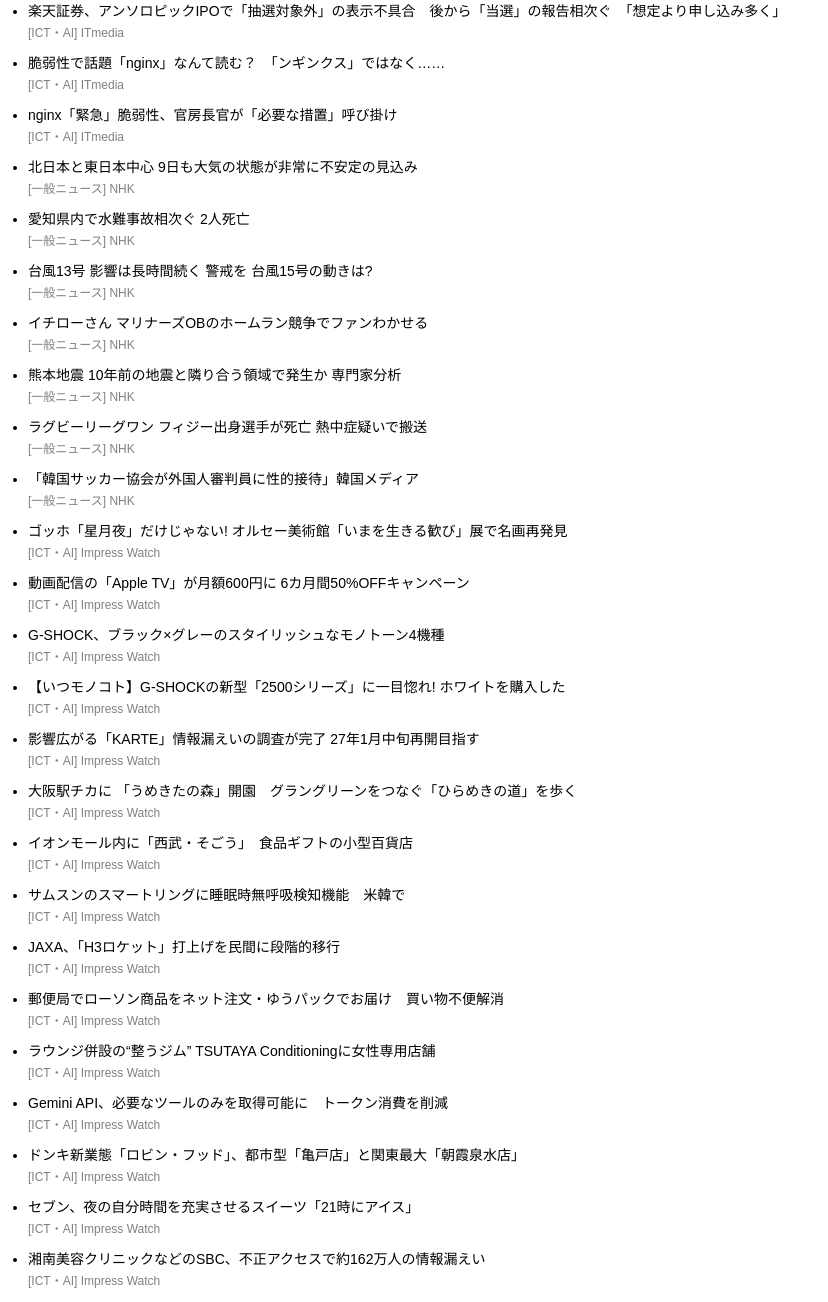
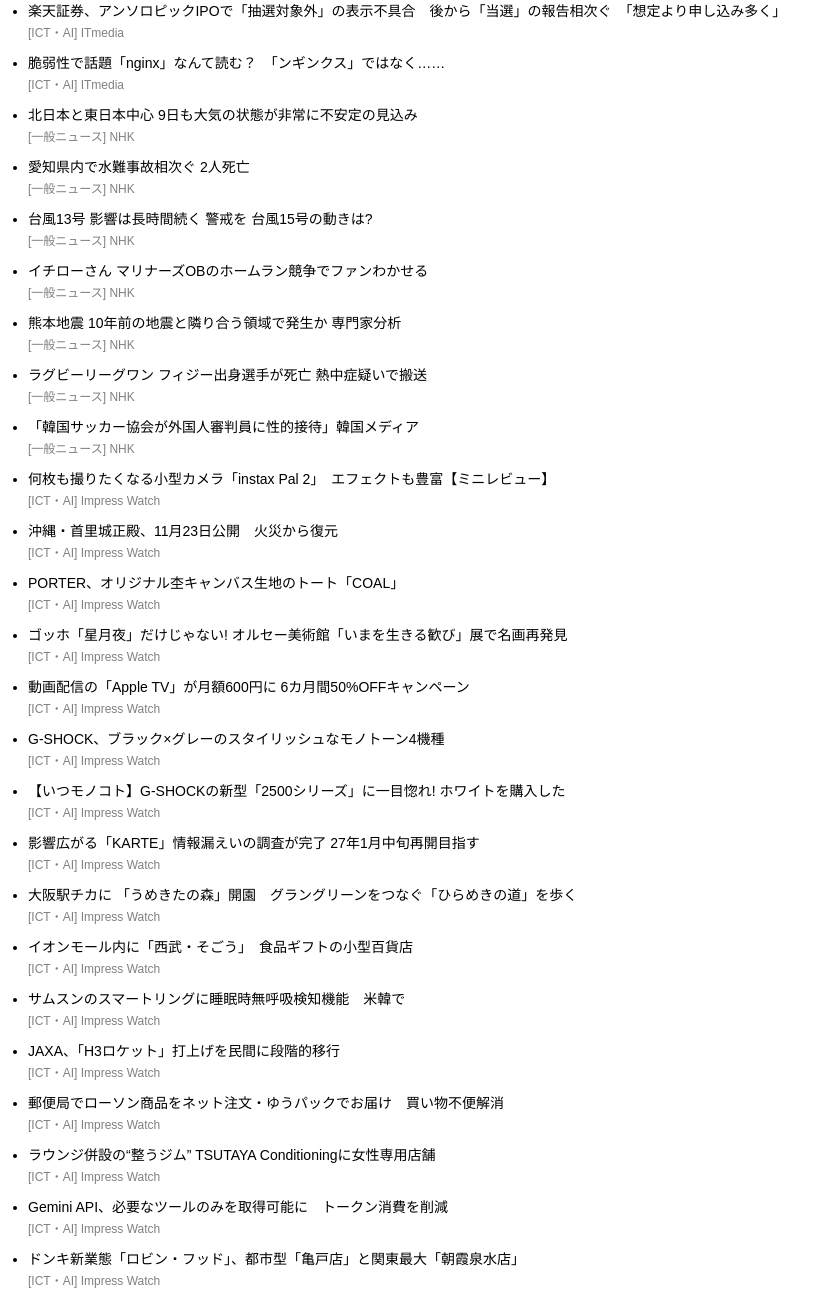
Before and after one commit to hama2016ap-art/education-ict-news, a plain HTML site: page index.html in a window 1280 px wide. Shown: the part 1317-2619 px from the top of the page, without its empty margins (0-828 px from the left). Drawn offline with Linux system fonts and the light colour scheme.

Commit message:
Auto update news

```diff
--- a/index.html
+++ b/index.html
@@ -61,7 +61,7 @@ a:hover {
 <h1>教育ICTニュース</h1>
 
 <div class="update">
-最終更新: 2026-11-22 07:58:43
+最終更新: 2026-11-22 11:59:26
 </div>
 
 <h2>★ 注目ニュース</h2>
@@ -167,20 +167,20 @@ Mac版Geminiに「Computer use」　PC作業をAIが代行
 </span>
 </li>
 
-<li>
-<a href="https://www.watch.impress.co.jp/docs/news/2158139.html">
-グーグル、「宇宙でAI」大型打ち上げでブルーオリジンと提携
-</a>
-<br>
-<span class="source">
-[ICT・AI] Impress Watch
-</span>
-</li>
-
 </ul>
 
 <h2>最新ニュース</h2>
 <ul>
+
+<li>
+<a href="https://www.itmedia.co.jp/news/article/2611/22/2000003388/">
+Anthropicの数学者、「Claude」と共同で「リーマン予想」を証明したと主張　Leanコミュニティが「正しい」と認定
+</a>
+<br>
+<span class="source">
+[ICT・AI] ITmedia
+</span>
+</li>
 
 <li>
 <a href="https://www.itmedia.co.jp/news/article/2611/20/2000003381/">
@@ -313,16 +313,6 @@ AnthropicがNasdaq上場、IPO調達額は史上最大の813億ドル　初値
 </li>
 
 <li>
-<a href="https://www.itmedia.co.jp/news/article/2611/19/2000003334/">
-nginx「緊急」脆弱性、官房長官が「必要な措置」呼び掛け
-</a>
-<br>
-<span class="source">
-[ICT・AI] ITmedia
-</span>
-</li>
-
-<li>
 <a href="http://www3.nhk.or.jp/news/html/20260808/k10015200211000.html">
 北日本と東日本中心 9日も大気の状態が非常に不安定の見込み
 </a>
@@ -389,6 +379,36 @@ nginx「緊急」脆弱性、官房長官が「必要な措置」呼び掛け
 <br>
 <span class="source">
 [一般ニュース] NHK
+</span>
+</li>
+
+<li>
+<a href="https://www.watch.impress.co.jp/docs/review/minireview/2156000.html">
+何枚も撮りたくなる小型カメラ「instax Pal 2」　エフェクトも豊富【ミニレビュー】
+</a>
+<br>
+<span class="source">
+[ICT・AI] Impress Watch
+</span>
+</li>
+
+<li>
+<a href="https://www.watch.impress.co.jp/docs/news/2157861.html">
+沖縄・首里城正殿、11月23日公開　火災から復元
+</a>
+<br>
+<span class="source">
+[ICT・AI] Impress Watch
+</span>
+</li>
+
+<li>
+<a href="https://www.watch.impress.co.jp/docs/news/2158332.html">
+PORTER、オリジナル杢キャンバス生地のトート「COAL」
+</a>
+<br>
+<span class="source">
+[ICT・AI] Impress Watch
 </span>
 </li>
 
@@ -522,26 +542,6 @@ Gemini API、必要なツールのみを取得可能に　トークン消費を
 </span>
 </li>
 
-<li>
-<a href="https://www.watch.impress.co.jp/docs/news/2158168.html">
-セブン、夜の自分時間を充実させるスイーツ「21時にアイス」
-</a>
-<br>
-<span class="source">
-[ICT・AI] Impress Watch
-</span>
-</li>
-
-<li>
-<a href="https://www.watch.impress.co.jp/docs/news/2158127.html">
-湘南美容クリニックなどのSBC、不正アクセスで約162万人の情報漏えい
-</a>
-<br>
-<span class="source">
-[ICT・AI] Impress Watch
-</span>
-</li>
-
 </ul>
 
 </body>
```
